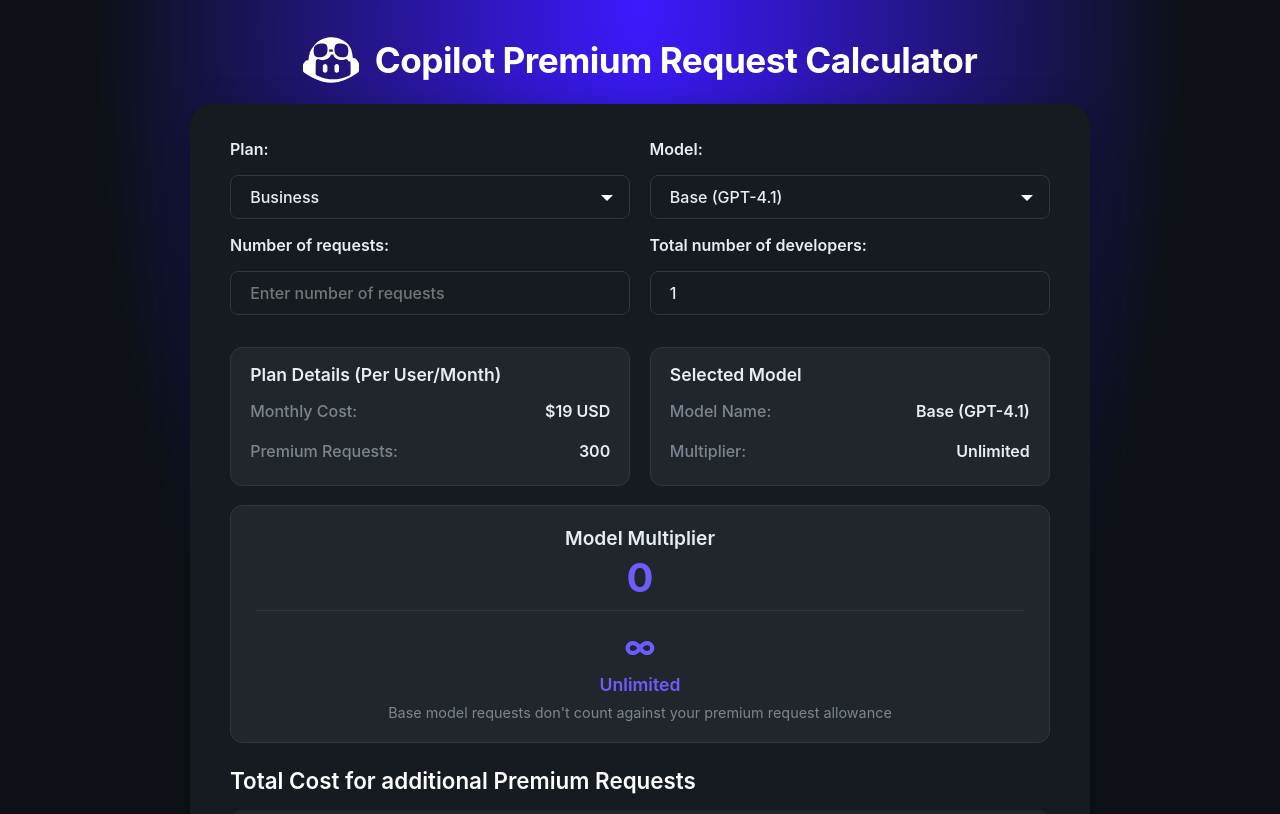
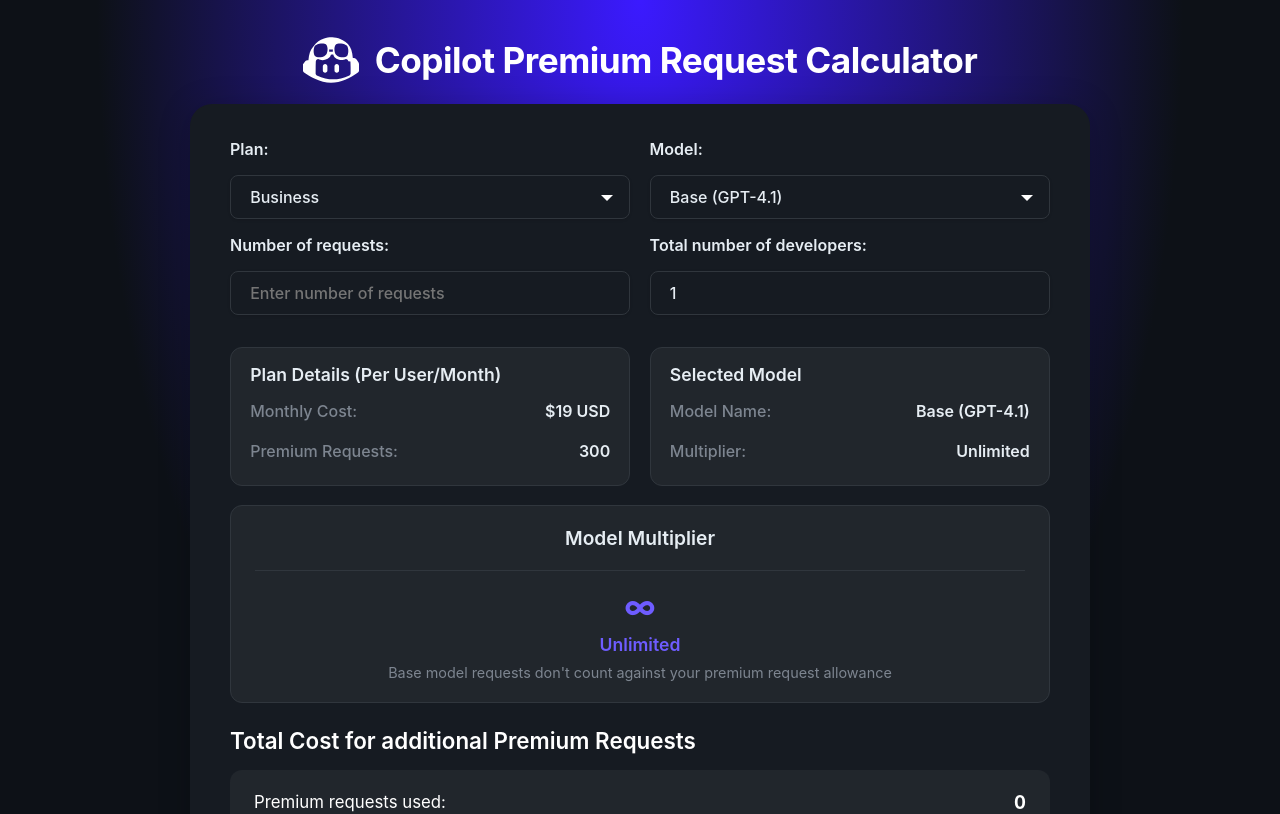
Before and after one commit to jackgkafaty/GitHub_ToolBox, a React (Vite) app: page / in a window 1280 px wide. Shown: the top 814 px of the page. Built offline with nearby package versions, Linux system fonts and the light colour scheme.

Commit message:
UI: Remove '0' from Model Multiplier section for base model, show only ∞ and Unlimited

```diff
--- a/src/App.jsx
+++ b/src/App.jsx
@@ -180,7 +180,9 @@
             <div className="multiplier-info">
               <div className="multiplier-header">
                 <h3>Model Multiplier</h3>
-                <div className="multiplier-value">{getMultiplier()}</div>
+                {getMultiplier() === 0 ? null : (
+                  <div className="multiplier-value">{getMultiplier()}</div>
+                )}
               </div>
               {getMultiplier() === 0 ? (
                 <div className="unlimited-section">
```
